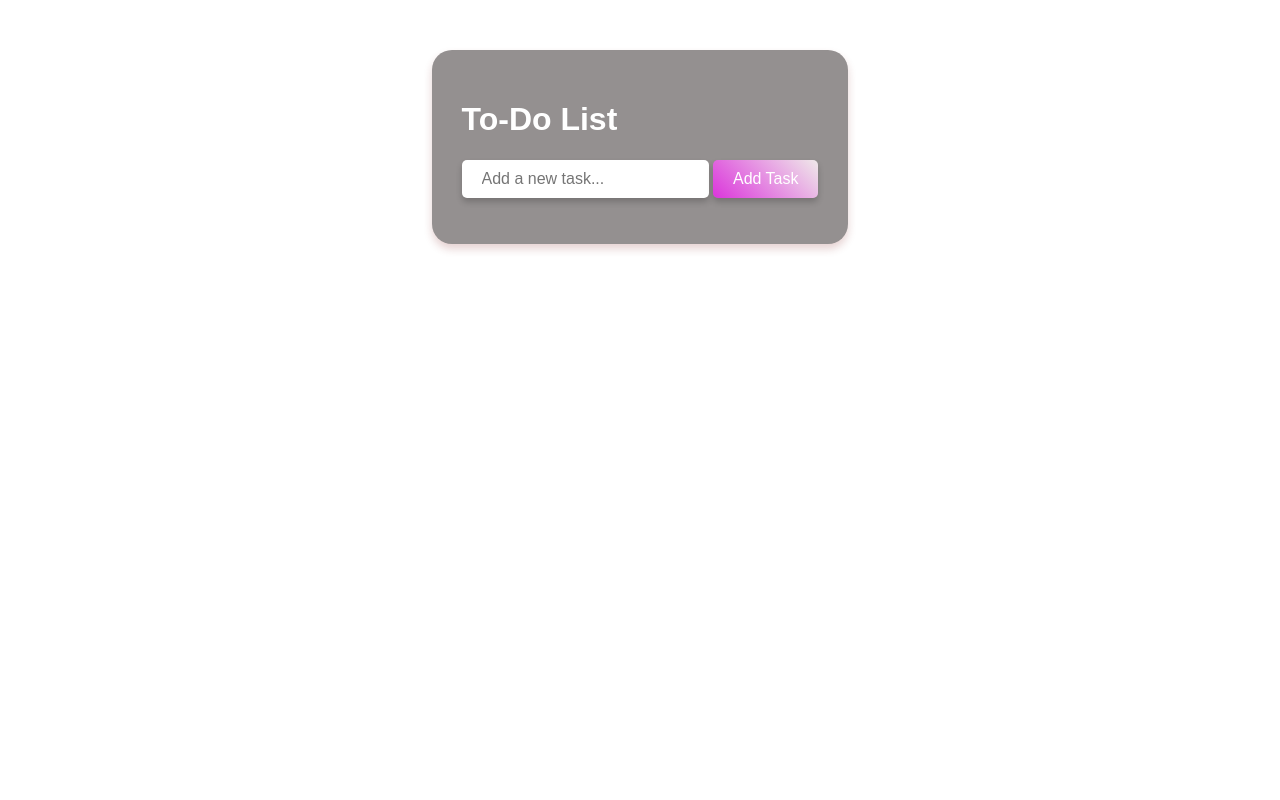
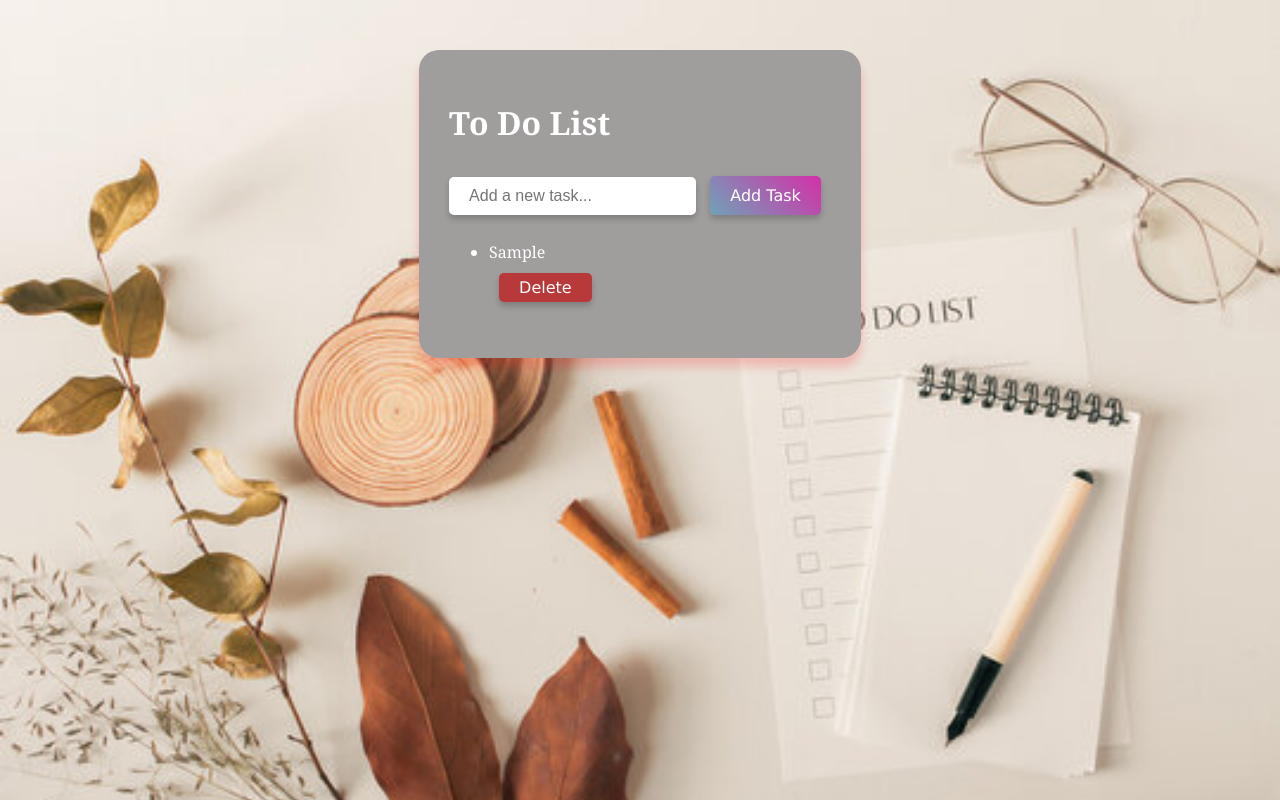
Before and after one commit to AshwiniDhende/Todo, a plain HTML site: page index.html in a window 1280 px wide. Both pictures are taken after typing "Sample" into the empty fields and a click on the button "Add Task". Drawn offline with Linux system fonts and the light colour scheme.

Commit message:
changes made in html.css and js

```diff
--- a/index.html
+++ b/index.html
@@ -1,19 +1,19 @@
 <!DOCTYPE html>
 <html lang="en">
   <head>
-    <meta charset="UTF-8">
-    <meta name="viewport" content="width=device-width, initial-scale=1.0">
+    <meta charset="UTF-8" />
+    <meta name="viewport" content="width=device-width, initial-scale=1.0" />
     <title>Todo List</title>
-    <link rel="stylesheet" href="styles.css">
+    <link rel="stylesheet" href="styles.css" />
   </head>
   <body>
     <div class="container">
-<h1>To-Do List</h1>
+      <h1>To Do List</h1>
       <div class="input-container">
-    <input type="text" id="todo-input" placeholder="Add a new task...">
+        <input type="text" id="todo-input" placeholder="Add a new task..." />
         <button id="add-task-btn">Add Task</button>
       </div>
-<ul id="todo-list"> </ul>
+      <ul id="todo-list"></ul>
     </div>
 
     <script src="script.js"></script>
--- a/script.js
+++ b/script.js
@@ -5,7 +5,7 @@ document.addEventListener("DOMContentLoaded", () => {
 
   let tasks = JSON.parse(localStorage.getItem("tasks")) || [];
 
-  tasks.forEach(task => renderTasks(task));
+  tasks.forEach((task) => renderTasks(task));
 
   addTaskButton.addEventListener("click", () => {
     const taskText = todoInput.value.trim();
@@ -19,12 +19,34 @@ document.addEventListener("DOMContentLoaded", () => {
 
     tasks.push(newTask);
     saveTasks();
+    renderTasks(newTask);
     todoInput.value = ""; //clear Input
     console.log(tasks);
   });
 
   function renderTasks(task) {
-    console.log(task);
+    const li = document.createElement("li");
+    li.setAttribute("data-id", task.id);
+    if (task.completed) li.classList.add("completed");
+
+    li.innerHTML = `
+<span>${task.text}</span>
+<button> Delete </button>`;
+    li.addEventListener("click", (e) => {
+      if (e.target.tagName === "BUTTON") return;
+      task.completed = !task.completed;
+      li.classList.toggle("completed");
+      saveTasks();
+    });
+
+    li.querySelector("button").addEventListener("click", (e) => {
+      e.stopPropagation();
+      tasks = tasks.filter((t) => t.id !== task.id);
+      li.remove();
+      saveTasks();
+    });
+
+    todoList.appendChild(li);
   }
 
   function saveTasks() {
--- a/styles.css
+++ b/styles.css
@@ -1,6 +1,8 @@
 body {
   /* background-color: rgb(118, 156, 169); */
-  background-image: url("");
+  background-image: url("todo.jpg");
+  background-repeat: no-repeat;
+  background-size: cover;
   margin: 0;
   display: flex;
   justify-content: center;
@@ -9,20 +11,19 @@ body {
 }
 
 .container {
-    background-color: rgb(148, 144, 144);
+  background-color: rgb(160, 157, 157);
   border-radius: 20px;
   color: #fff;
-  /* width: 50vw; */
   margin: auto;
   padding: 30px;
   position: relative;
   margin-top: 50px;
-  font-family: Arial, Helvetica, sans-serif;
-  box-shadow: 0 5px 9px rgba(130, 30, 30, 0.2);
+  font-family: Georgia, "Times New Roman", Times, serif;
+  box-shadow: 0 9px 10px rgba(243, 10, 10, 0.2);
 }
 
-button {
-  background: linear-gradient(45deg, #db35db, #efe9e9);
+#add-task-btn {
+  background: linear-gradient(45deg, #6fa2b8, #d42fa8);
   color: #fff;
   border: none;
   padding: 10px 20px;
@@ -32,16 +33,37 @@ button {
   box-shadow: 0 4px 6px rgba(0, 0, 0, 0.2);
   transition: transform 0.2s ease, box-shadow 0.2s ease;
 }
-button:hover {
-    transform: translateY(-2px);
-    box-shadow: 0 6px 10px rgba(0, 0, 0, 0.3);}
+#add-task-btn:hover {
+  box-shadow: 0 6px 10px rgba(0, 0, 0, 0.3);
+}
 
 input {
-    color: #fff;
+  color: #050404;
   border: none;
   padding: 10px 20px;
   border-radius: 5px;
   cursor: pointer;
   font-size: 16px;
   box-shadow: 0 4px 6px rgba(0, 0, 0, 0.2);
+  outline: none;
 }
+
+button {
+  background-color: rgb(183, 57, 57);
+  color: #fff;
+  border: none;
+  margin: 10px;
+  padding: 5px 20px;
+  border-radius: 5px;
+  cursor: pointer;
+  font-size: 16px;
+  box-shadow: 0 4px 6px rgba(0, 0, 0, 0.2);
+  transition: transform 0.2s ease, box-shadow 0.2s ease;
+  font-family: Verdana, Geneva, Tahoma, sans-serif;
+}
+
+span {
+  display: flex;
+  justify-content: space-between;
+  align-items: center;
+}
```
Also changed, not shown: todo.jpg (added). Lines whose indentation alone changed are shown as unchanged.
